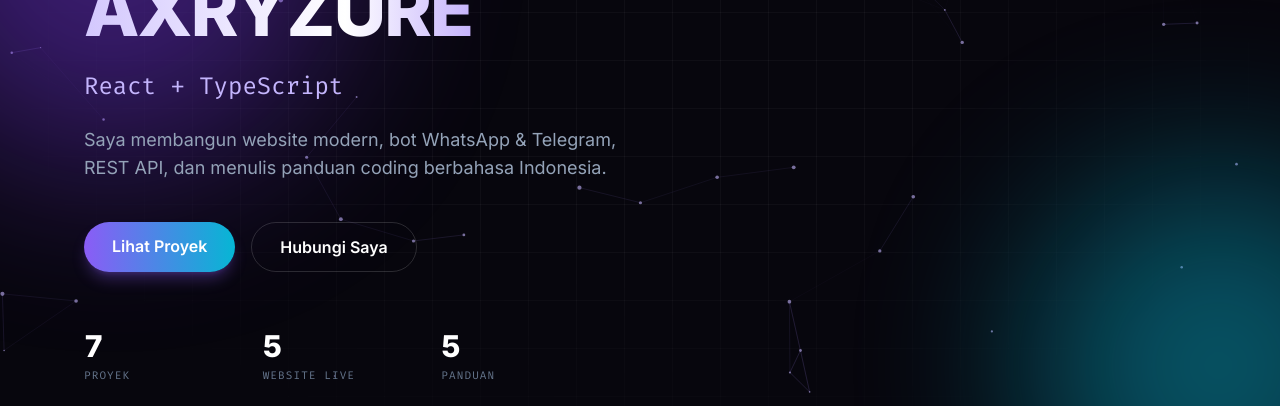
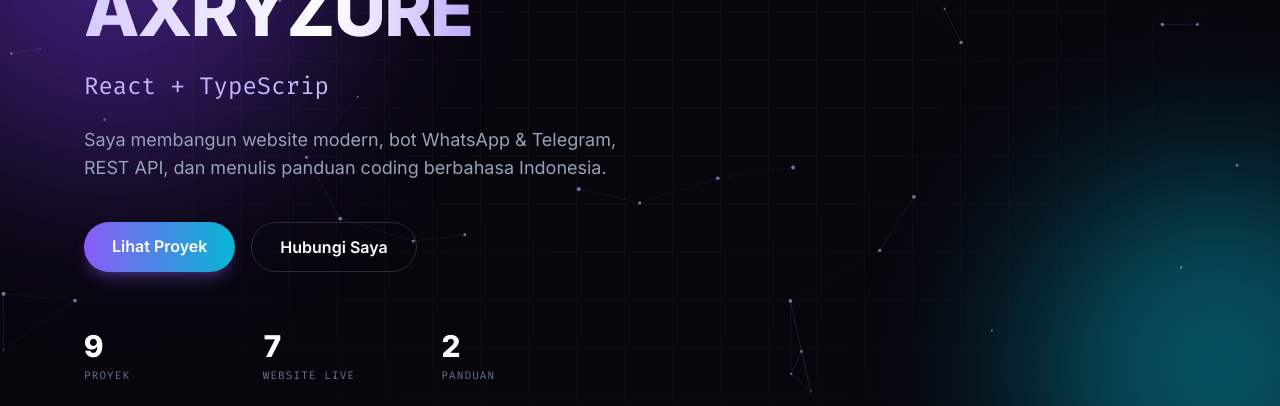
Before and after one commit to superrrkyy/superrrkyy.github.io, a React (Vite) app: page / in a window 1280 px wide. Shown: the part 324-730 px from the top of the page. Built offline with nearby package versions, Linux system fonts and the light colour scheme; the HTML template or start-up script is replaced by a standard one.

Commit message:
Add new projects and update existing entries

```diff
--- a/src/data.ts
+++ b/src/data.ts
@@ -67,13 +67,37 @@ export const projects: Project[] = [
     featured: true,
   },
   {
+    title: "NadaKu",
+    desc: "Pemutar musik: lagu penuh gratis dari Audius dan katalog iTunes. Cari, antrean, acak, dan favorit.",
+    image: `${RAW}/nadaku/HEAD/assets/banner.svg`,
+    tags: ["React", "TypeScript", "Audius", "iTunes"],
+    repo: "https://github.com/superrrkyy/nadaku",
+    demo: "https://superrrkyy.github.io/nadaku/",
+    featured: true,
+  },
+  {
+    title: "CryptoKu",
+    desc: "Pantau harga kripto real-time dalam Rupiah: pasar, detail koin, watchlist, dan kalkulator konversi.",
+    image: `${RAW}/cryptoku/HEAD/assets/banner.svg`,
+    tags: ["React", "TypeScript", "CoinGecko"],
+    repo: "https://github.com/superrrkyy/cryptoku",
+    demo: "https://superrrkyy.github.io/cryptoku/",
+  },
+  {
     title: "CuacaKu",
     desc: "Aplikasi cuaca real-time: prakiraan 24 jam & 7 hari, cari kota, lokasi GPS, favorit, dan latar dinamis.",
     image: `${RAW}/cuacaku/HEAD/assets/banner.svg`,
     tags: ["React", "TypeScript", "Tailwind", "Open-Meteo"],
     repo: "https://github.com/superrrkyy/cuacaku",
     demo: "https://superrrkyy.github.io/cuacaku/",
-    featured: true,
+  },
+  {
+    title: "AnimeKu",
+    desc: "Katalog anime: trending, pencarian, jadwal tayang 7 hari, daftar episode & link nonton resmi, trailer, dan pelacak progres nonton.",
+    image: `${RAW}/animeku/HEAD/assets/banner.svg`,
+    tags: ["React", "TypeScript", "Tailwind", "AniList"],
+    repo: "https://github.com/superrrkyy/animeku",
+    demo: "https://superrrkyy.github.io/animeku/",
   },
   {
     title: "axybot Core V5",
@@ -81,15 +105,6 @@ export const projects: Project[] = [
     image: `${RAW}/axybot/HEAD/assets/banner.svg`,
     tags: ["Node.js", "Baileys", "SQLite"],
     repo: "https://github.com/superrrkyy/axybot",
-    featured: true,
-  },
-    {
-    title: "AnimeKu",
-    desc: "Katalog anime: trending, pencarian, jadwal tayang 7 hari, daftar episode & link nonton resmi, trailer, dan pelacak progres nonton.",
-    image: `${RAW}/animeku/HEAD/assets/banner.svg`,
-    tags: ["React", "TypeScript", "Tailwind", "AniList"],
-    repo: "https://github.com/superrrkyy/animeku",
-    demo: "https://superrrkyy.github.io/animeku/",
     featured: true,
   },
   {
@@ -119,8 +134,5 @@ export const projects: Project[] = [
 
 export const guides = [
   { icon: "📱", title: "Termux Linux Distro Guide", desc: "Instal Ubuntu, Debian, Arch, Kali di Android", url: "https://github.com/superrrkyy/termux-linux-distro-guide" },
-  { icon: "🌐", title: "Panduan Web Development", desc: "HTML, CSS & JavaScript dari nol sampai mahir", url: "https://github.com/superrrkyy/panduan-web-development-" },
-  { icon: "🤖", title: "Cara Membuat Bot Telegram", desc: "Panduan langkah demi langkah", url: "https://github.com/superrrkyy/cara-membuat-bot-telegram-" },
-  { icon: "🛡️", title: "Mengenal Link Phishing", desc: "Edukasi keamanan digital", url: "https://github.com/superrrkyy/mengenal-link-phising" },
   { icon: "💡", title: "Belajar Coding Dasar", desc: "Dasar coding & jenis-jenis error", url: "https://github.com/superrrkyy/belajar-coding-dasar" },
 ];
```
